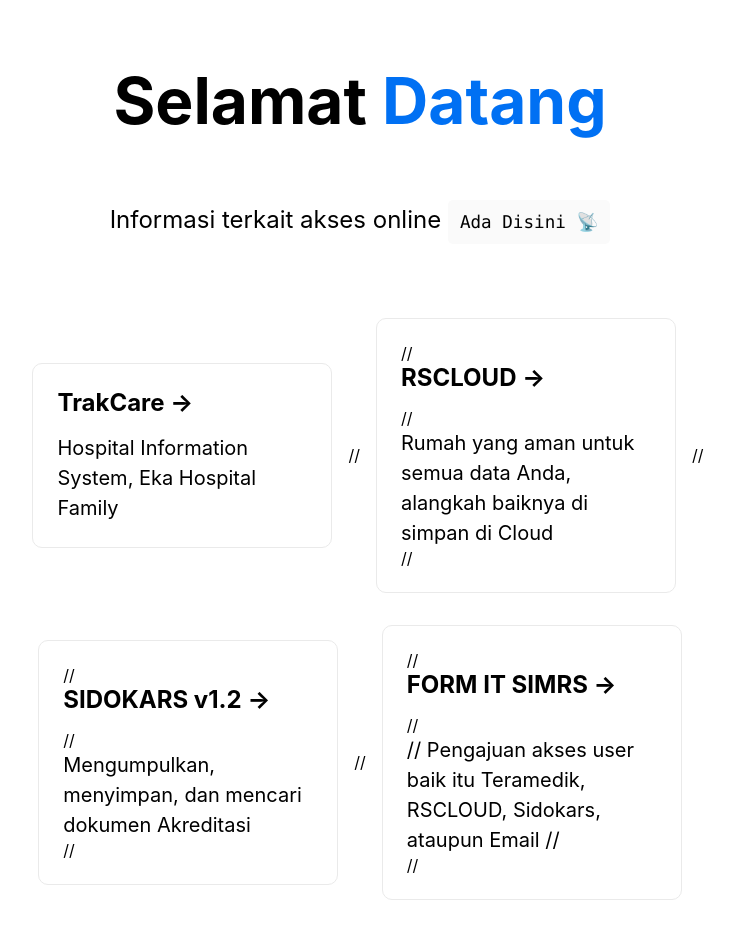
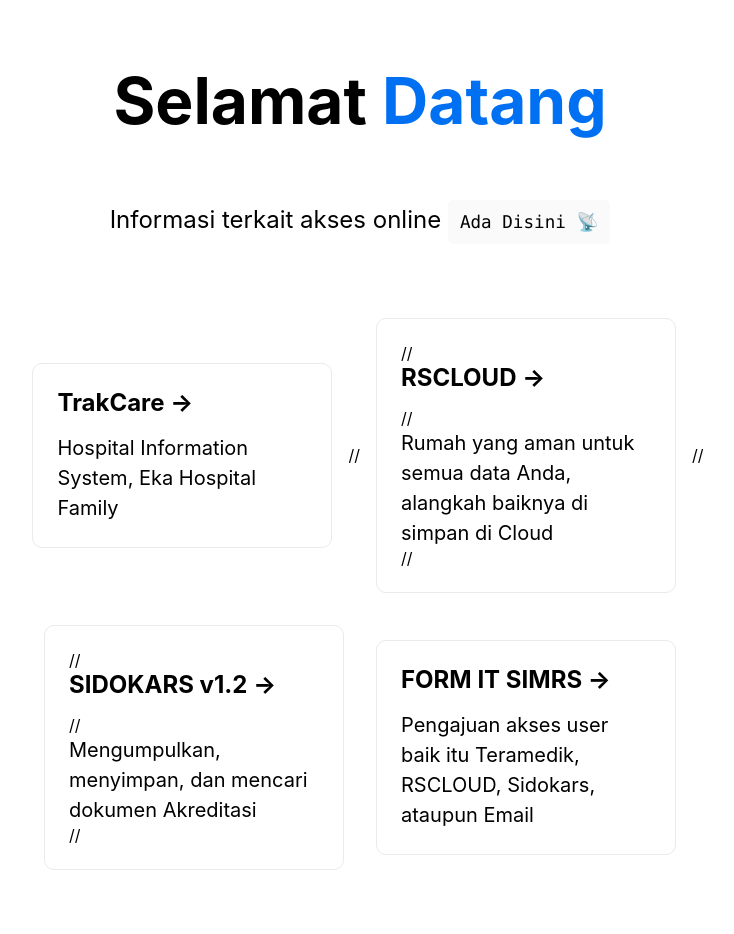
Before and after one commit to ve-verdian/akses-online, a Next.js app: page / in a window 1280 px wide. Shown: the top 934 px of the page, without its empty margins (280-1014 px from the left). Built offline with nearby package versions, Linux system fonts and the light colour scheme.

Commit message:
Update index.js

```diff
--- a/pages/index.js
+++ b/pages/index.js
@@ -37,12 +37,12 @@
           //   <p>Mengumpulkan, menyimpan, dan mencari dokumen Akreditasi</p>
           // </a>
 
-          // <a href="http://lims.rsiafamily.com:9494/flims/index.php?p=show_detail&id=25/" target="_blank" rel="noopener noreferrer" className={styles.card}>
-          //   <h2>FORM IT SIMRS &rarr;</h2>
-          //   <p>
-          //     Pengajuan akses user baik itu Teramedik, RSCLOUD, Sidokars, ataupun Email
-          //   </p>
-          // </a>
+          <a href="http://lims.rsiafamily.com:9494/flims/index.php?p=show_detail&id=25/" target="_blank" rel="noopener noreferrer" className={styles.card}>
+            <h2>FORM IT SIMRS &rarr;</h2>
+            <p>
+              Pengajuan akses user baik itu Teramedik, RSCLOUD, Sidokars, ataupun Email
+            </p>
+          </a>
         </div>
       </main>
 
```
